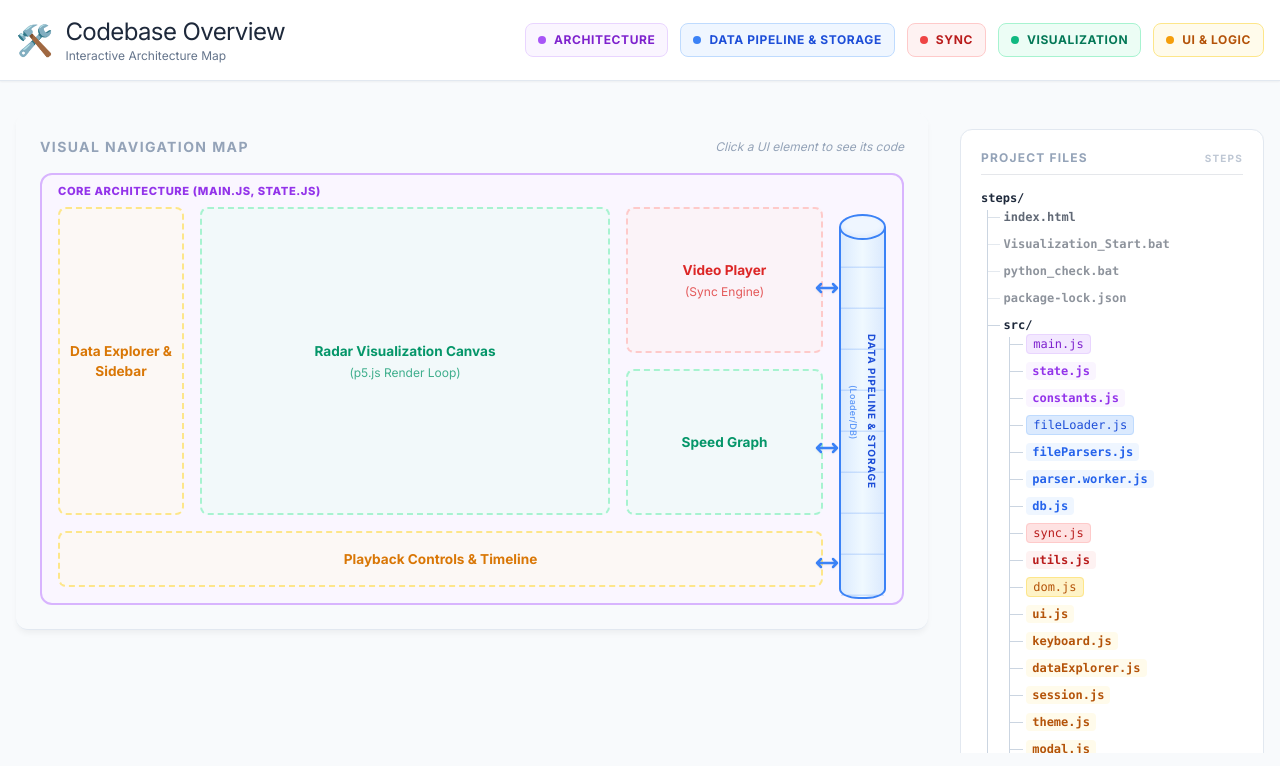
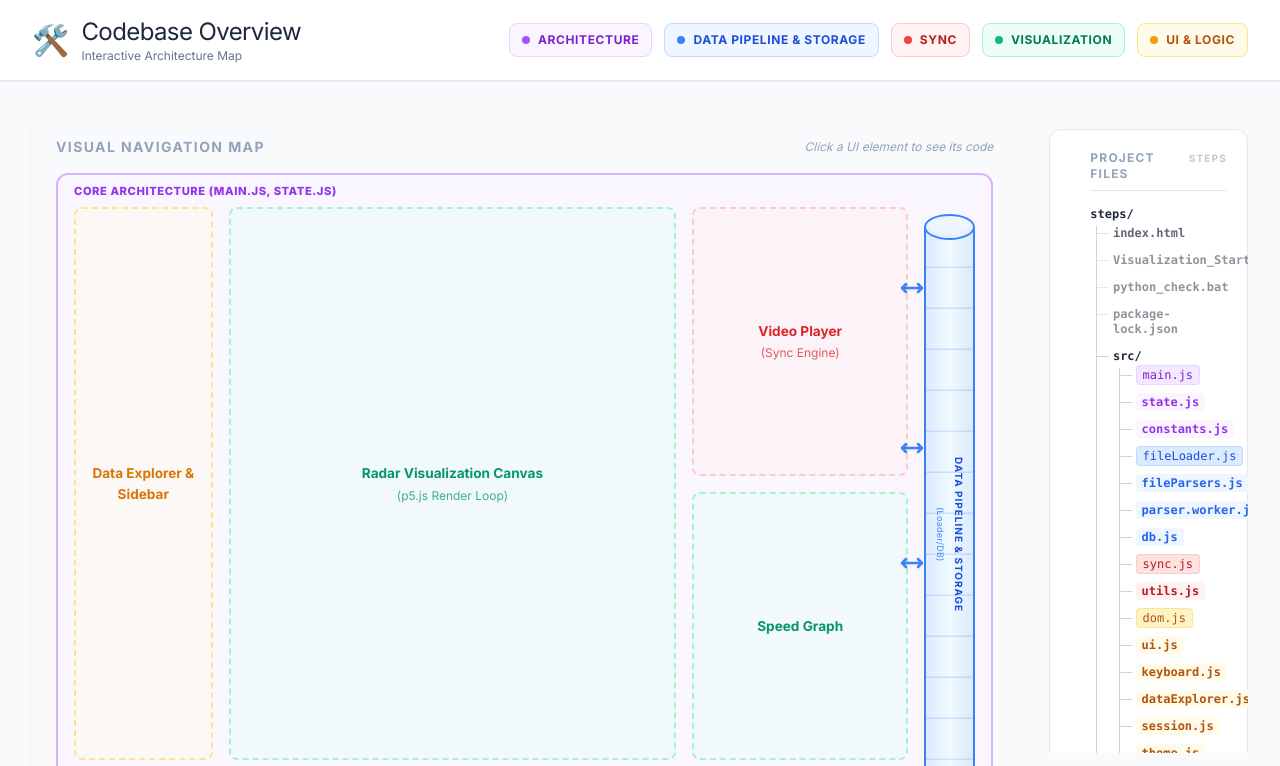
Before and after one commit to kadurushil/refactor-clean, a plain HTML site: page steps/annex/code-base-overview.html in a window 1280 px wide. Shown: the top 766 px of the page. Drawn offline with nearby package versions, Linux system fonts and the light colour scheme.

Commit message:
style(overview): resize visual map and hide scrollbars
- Expanded Visual Navigation Map to utilize full width and increased height by 30%.
- Removed visible scrollbar from the Project Files panel.
- Adjusted padding in the file tree view for better alignment.

```diff
--- a/steps/annex/code-base-overview.html
+++ b/steps/annex/code-base-overview.html
@@ -691,6 +691,16 @@
             background-color: #475569;
         }
 
+        /* Hide scrollbar for Chrome, Safari and Opera */
+        .no-scrollbar::-webkit-scrollbar {
+            display: none;
+        }
+        /* Hide scrollbar for IE, Edge and Firefox */
+        .no-scrollbar {
+            -ms-overflow-style: none;  /* IE and Edge */
+            scrollbar-width: none;  /* Firefox */
+        }
+
     </style>
     <script>
         tailwind.config = {
@@ -719,7 +729,7 @@
 <body class="antialiased pb-20">
     <!-- Header -->
     <header class="bg-white/90 backdrop-blur-md sticky top-0 z-50 border-b border-slate-200 shadow-sm py-4">
-        <div class="container mx-auto px-4">
+        <div class="w-full px-6 lg:px-8">
             <div class="flex flex-col xl:flex-row items-center justify-between gap-4">
                 <div class="flex items-center gap-3">
                     <span class="text-3xl">🛠️</span>
@@ -757,7 +767,7 @@
         </div>
     </header>
 
-    <div class="container mx-auto px-4 space-y-12 mt-8">
+    <div class="w-full px-6 lg:px-8 space-y-12 mt-8">
 
 
 
@@ -767,18 +777,18 @@
         <div class="flex flex-col lg:flex-row gap-8 mb-12 items-start relative">
 
             <!-- LEFT: INTERACTIVE VISUAL MAP -->
-            <div id="visual-nav-placeholder" class="flex-grow w-full lg:w-3/4 transition-all duration-500">
+            <div id="visual-nav-placeholder" class="flex-grow w-full lg:w-auto transition-all duration-500">
                 <div id="visual-nav-wrapper" class="rounded-xl p-4 md:p-6 mb-8">
                     <div class="flex justify-between items-center mb-4">
                         <h2 class="text-sm font-bold text-slate-400 uppercase tracking-widest m-0">Visual Navigation Map</h2>
                         <span class="text-xs text-slate-400 italic">Click a UI element to see its code</span>
                     </div>
 
-                    <div id="visual-nav-content" class="max-w-4xl mx-auto">
+                    <div id="visual-nav-content" class="w-full">
                         <!-- Core Architecture Wrapper -->
-                        <div class="core-wrapper" onclick="scrollToSection('architecture')">
+                        <div class="core-wrapper w-full" onclick="scrollToSection('architecture')">
                             <!-- Main Grid Layout (Matches App Interface) -->
-                            <div class="flex gap-4 h-[380px]">
+                            <div class="flex gap-4 h-[625px] w-full">
 
                                 <!-- Left: App Ecosystem Rectangle -->
                                 <div class="flex-grow flex flex-col gap-4">
@@ -877,8 +887,8 @@
             </div>
 
             <!-- RIGHT: FILE STRUCTURE PANEL (Disappears on scroll) -->
-            <div id="file-structure-panel" class="w-full lg:w-1/4 h-full pt-4 transition-opacity duration-300 overflow-y-auto custom-scrollbar" style="max-height: 80vh;">
-                <div class="bg-white rounded-xl shadow-sm border border-slate-200 p-5 sticky top-0">
+            <div id="file-structure-panel" class="w-full lg:w-1/5 h-full pt-4 transition-opacity duration-300 overflow-y-auto no-scrollbar" style="max-height: 80vh;">
+                <div class="bg-white rounded-xl shadow-sm border border-slate-200 p-5 pl-10 sticky top-0">
                     <h3 class="text-xs font-bold text-slate-400 uppercase tracking-widest mb-4 border-b pb-2 flex justify-between">
                         <span>Project Files</span>
                         <span class="text-[10px] opacity-60">steps</span>
```
Also changed, not shown: steps/index.html (+1 -1 lines).
